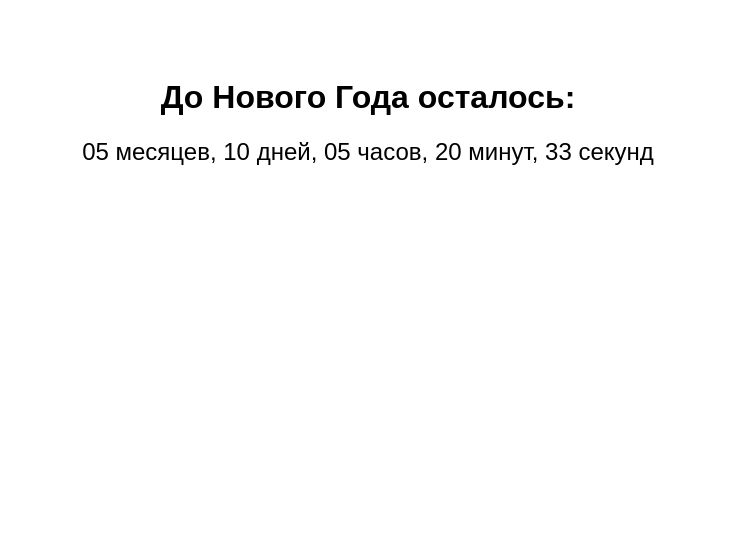
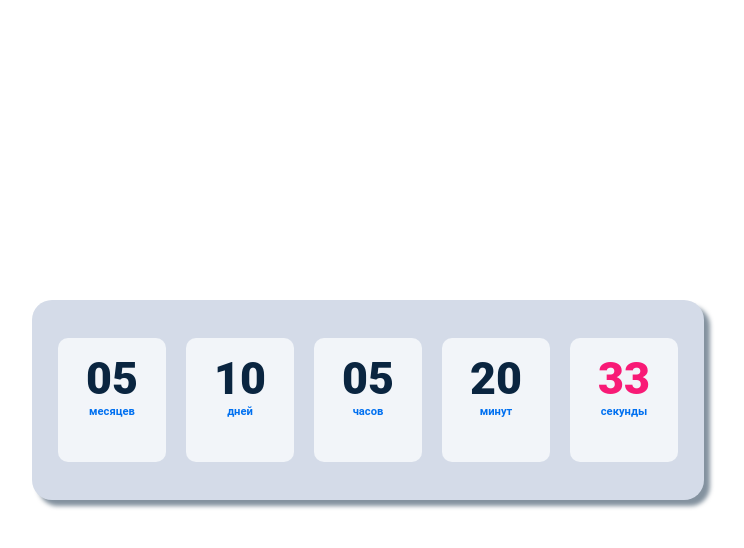
Before and after one commit to mixDDDDD/JS-Advanced, a plain HTML site: page 4-timer/4-timer.html in a window 1280 px wide. Shown: the whole page, without its empty margins (272-1016 px from the left). Drawn offline with Linux system fonts and the light colour scheme.

Commit message:
Обновленный таймер

```diff
--- /dev/null
+++ b/4-timer/4-timer.css
@@ -0,0 +1,81 @@
+html,
+body,
+.timer__wrapper {
+    height: 100%;
+}
+
+body {
+    font-size: 14px;
+    font-family: 'Roboto', sans-serif;
+    margin: 0;
+}
+
+.timer__wrapper {
+    display: flex;
+    justify-content: center;
+    align-items: center;
+}
+
+.timer {
+    /* width: 100%;
+    max-width: 480px; */
+    min-height: 148px;
+    background: #d4dbe8;
+    padding: 26px;
+    border-radius: 20px;
+    box-shadow: 6px 6px 4px 0px rgba(10, 37, 64, 0.5);
+    display: flex;
+    align-items: center;
+    justify-content: center;
+    gap: 20px;
+}
+
+.timer__title {
+    padding: 0;
+    margin: 0;
+    margin-bottom: 15px;
+    font-size: 1rem;
+    text-transform: uppercase;
+    font-weight: 900;
+    color: #0a2540;
+}
+
+.timer__title span {
+    color: #0070f0;
+}
+
+.timer__container {
+    display: grid;
+    grid-template-columns: 1fr 1fr 1fr 1fr 1fr;
+    gap: 10px;
+}
+
+.timer__column {
+    width: 80px;
+    min-height: 96px;
+    background: #f2f5f9;
+    padding: 14px;
+    border-radius: 10px;
+}
+
+.timer__count {
+    justify-content: center;
+    align-items: center;
+    background: #f2f5f9;
+    color: #0a2540;
+    display: grid;
+    font-weight: 800;
+    font-size: 2.8rem;
+}
+
+.timer__seconds>.timer__count {
+    color: rgb(248, 26, 118);
+}
+
+.timer__description {
+
+    text-align: center;
+    font-size: 0.7rem;
+    font-weight: 600;
+    color: #0070f0;
+}
--- a/4-timer/4-timer.html
+++ b/4-timer/4-timer.html
@@ -2,50 +2,14 @@
 <html lang="ru">
   <head>
     <meta charset="UTF-8" />
+    <meta http-equiv="X-UA-Compatible" content="IE=edge" />
     <meta name="viewport" content="width=device-width, initial-scale=1.0" />
-    <title>Таймер до Нового Года</title>
-    <style>
-      body {
-        font-family: Arial, sans-serif;
-        text-align: center;
-        padding: 50px;
-      }
-      #timer {
-        font-size: 24px;
-      }
-    </style>
+    <link rel="stylesheet" href="./4-timer.css" />
+    <title>Happy New Year - Timer</title>
+    <script src="./4-timer.js" defer></script>
   </head>
+
   <body>
-    <h1>До Нового Года осталось:</h1>
-    <div id="timer"></div>
-    <script>
-      const endDate = new Date(new Date().getFullYear() + 1, 0, 1, 0, 0, 0);
-
-      function padZero(num) {
-        return num < 10 ? `0${num}` : num;
-      }
-
-      function updateTimer() {
-        const now = new Date();
-        const diffMs = endDate - now;
-        const seconds = Math.floor((diffMs / 1000) % 60);
-        const minutes = Math.floor((diffMs / (1000 * 60)) % 60);
-        const hours = Math.floor((diffMs / (1000 * 60 * 60)) % 24);
-        const days = Math.floor(diffMs / (1000 * 60 * 60 * 24));
-        const months = Math.floor(days / 30.42);
-        const remainingDays = Math.floor(days % 30.42);
-
-        const formattedTime =
-          `${padZero(months)} месяцев, ${padZero(remainingDays)} дней, ` +
-          `${padZero(hours)} часов, ${padZero(minutes)} минут, ${padZero(
-            seconds
-          )} секунд`;
-
-        document.getElementById("timer").textContent = formattedTime;
-      }
-
-      setInterval(updateTimer, 1000);
-      updateTimer();
-    </script>
+    <div class="timer__wrapper"></div>
   </body>
 </html>
--- /dev/null
+++ b/4-timer/4-timer.js
@@ -0,0 +1,98 @@
+window.addEventListener('load', () => {
+    const page = {
+        time: {
+            'months': "",
+            'days': "",
+            'hours': "",
+            'minutes': "",
+            'seconds': "",
+        },
+        'wrapper': document.querySelector('.timer__wrapper'),
+    }
+
+    function getTimeForDate(ms) {
+        const second = Math.floor(ms / 1000);
+        const minute = Math.floor(second / 60);
+        const hour = Math.floor(minute / 60);
+        const day = Math.floor(hour / 24);
+        const month = Math.floor(day / 30.425);
+
+        return {
+            'months': month % 12,
+            'days': Math.floor(day % 30.425),
+            'hours': hour % 24,
+            'minutes': minute % 60,
+            'seconds': second % 60,
+        }
+    }
+    function createLabel(num, key) {
+        const labels = {
+            months: { one: 'месяц', few: 'месяца', many: 'месяцев' },
+            days: { one: 'день', few: 'дня', many: 'дней' },
+            hours: { one: 'час', few: 'часа', many: 'часов' },
+            minutes: { one: 'минута', few: 'минуты', many: 'минут' },
+            seconds: { one: 'секунда', few: 'секунды', many: 'секунд' },
+        }
+
+        const plural = new Intl.PluralRules('ru-RU', { type: 'cardinal' }).select(num);
+        return labels[key][plural]
+    }
+
+    function renderTimer(time) {
+        const data = getTimeForDate(time)
+        Object.entries(data).map(([key, value]) => {
+            const text = createLabel(value, key);
+            const count = data[key].toString().padStart(2, '0');
+            page.time[key].text.innerHTML = text;
+            page.time[key].value.innerHTML = count;
+        })
+    }
+
+    function templateMessage(text) {
+        return `<div style="color: red; font-weight: 700; font-size: 32px; text-align: center;">${text}</div>`
+    }
+
+    function createTimerContainer() {
+        const timer = document.createElement('div');
+        timer.classList.add('timer');
+
+        const title = document.createElement('h2');
+        title.classList.add('timer__title');
+        title.innerHTML = "До <span>нового года</span> осталось:"
+        Object.keys(page.time).forEach(key => {
+            const div = document.createElement('div');
+            div.classList.add(`timer__column`, `timer__${key}`);
+
+            const value = document.createElement('div');
+            value.classList.add(`timer__${key}`, `timer__count`)
+
+            const text = document.createElement('div');
+            text.classList.add(`timer__${key}`, `timer__description`);
+            div.append(value, text)
+            page.wrapper.append(div)
+            page.time[key] = {
+                value,
+                text
+            }
+            timer.append(div)
+        })
+        page.wrapper.append(timer);
+    }
+
+    let diff = new Date(`${new Date().getFullYear() + 1}-01-01T00:00:00`) - Date.now();
+    createTimerContainer();
+    if (diff < 0) {
+        page.wrapper.innerHTML = templateMessage('Ошибка')
+        page.wrapper.innerHTML += templateMessage('Укажите дату и время позднее текущего')
+    } else {
+
+        const interval = setInterval(() => {
+            if (Math.floor(diff / 1000) === 0) {
+                page.wrapper.innerHTML = templateMessage('Happy New Year!')
+                clearInterval(interval);
+                return
+            }
+            renderTimer(diff -= 1000)
+        }, 1000);
+    }
+})
```
